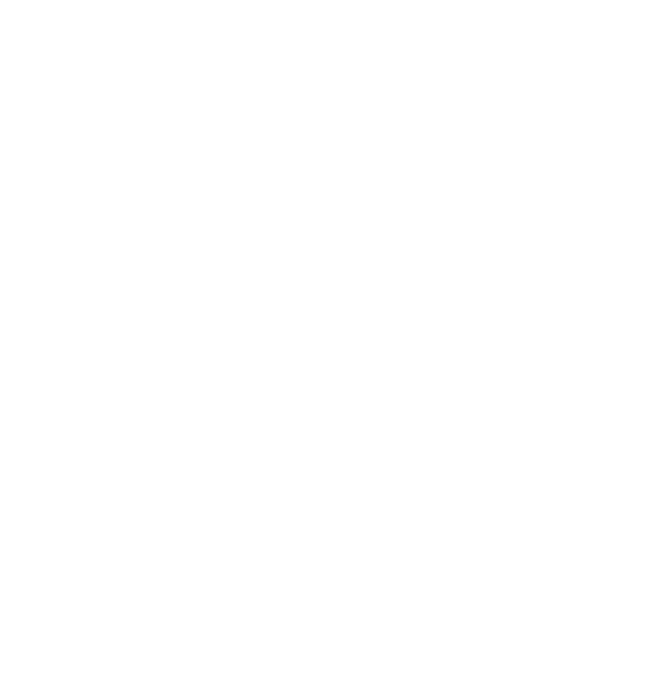
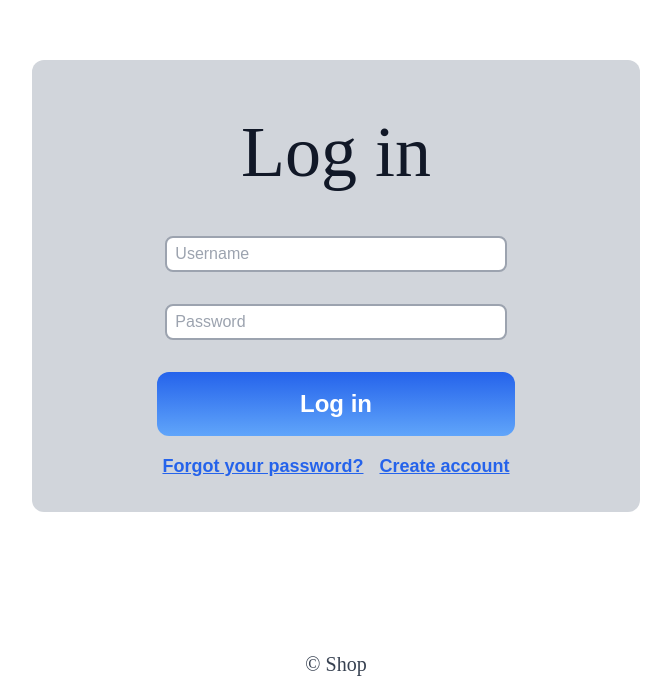
Before and after one commit to xamir-rojas/shop-front, a React (Create React App) app: page /login in a window 1280 px wide. Shown: the part 114-800 px from the top of the page, without its empty margins (304-975 px from the left). Built offline with nearby package versions, Linux system fonts and the light colour scheme.

Commit message:
Small chamges

```diff
--- a/src/App.js
+++ b/src/App.js
@@ -9,6 +9,7 @@
       <BrowserRouter>
         <Switch>
             <Route exact path="/" component={Login} />
+            <Route exact path="/login" component={Login} />
         </Switch>
       </BrowserRouter>
     );
--- a/src/components/styles/Login.css
+++ b/src/components/styles/Login.css
@@ -29,7 +29,7 @@
 
 .login__btn{
     @apply m-2 p-4 mt-4
-    font-display text-lg
+    font-bold text-2xl
     text-center
     text-white
     bg-gradient-to-b from-blue-600  to-blue-400
--- a/src/index.js
+++ b/src/index.js
@@ -5,7 +5,3 @@
 
 const container= document.getElementById('root');
 ReactDOM.render(<App/>,container);
-
-// If you want to start measuring performance in your app, pass a function
-// to log results (for example: reportWebVitals(console.log))
-// or send to an analytics endpoint. Learn more: https://bit.ly/CRA-vitals
--- a/src/pages/Login.jsx
+++ b/src/pages/Login.jsx
@@ -1,6 +1,5 @@
 import React from 'react';
 import '../components/styles/Login.css';
-import {Fragment} from "react";
 import { Link } from 'react-router-dom';
 
 class Login extends React.Component {
```
